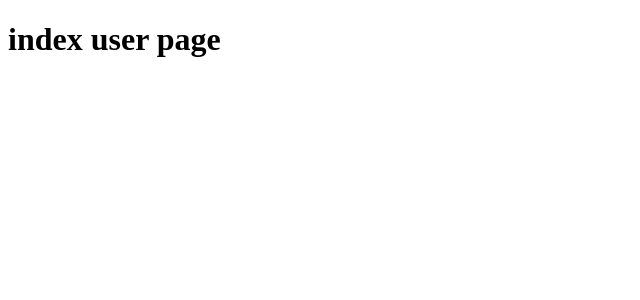
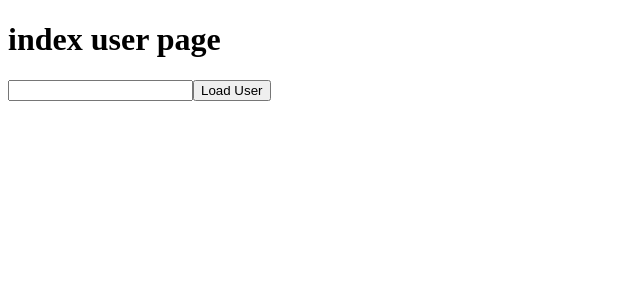
Before and after one commit to tung776/nuxt, a Nuxt app: page /users in a window 1280 px wide. Shown: the top 300 px of the page, without its empty margins (0-640 px from the left). Built offline with nearby package versions, Linux system fonts and the light colour scheme.

Commit message:
pass data from parent page to child

```diff
--- a/pages/users/_id.vue
+++ b/pages/users/_id.vue
@@ -1,5 +1,5 @@
 <template>
     <div>
-        <h2>user's id</h2>
+        <h2>user's id {{$route.params.id}}</h2>
     </div>
 </template>
--- a/pages/users/index.vue
+++ b/pages/users/index.vue
@@ -1,3 +1,22 @@
 <template>
-    <h1>index user page</h1>
+    <div>
+        <h1>index user page</h1>
+        <input type="text" v-model="id">
+        <button @click="loadUser">Load User</button>
+    </div>
 </template>
+
+<script>
+export default {
+    data() {
+        return {
+            id: ''
+        }
+    },
+    methods: {
+        loadUser() {
+            this.$router.push(`/users/${this.id}`)
+        }
+    }
+}
+</script>
```
